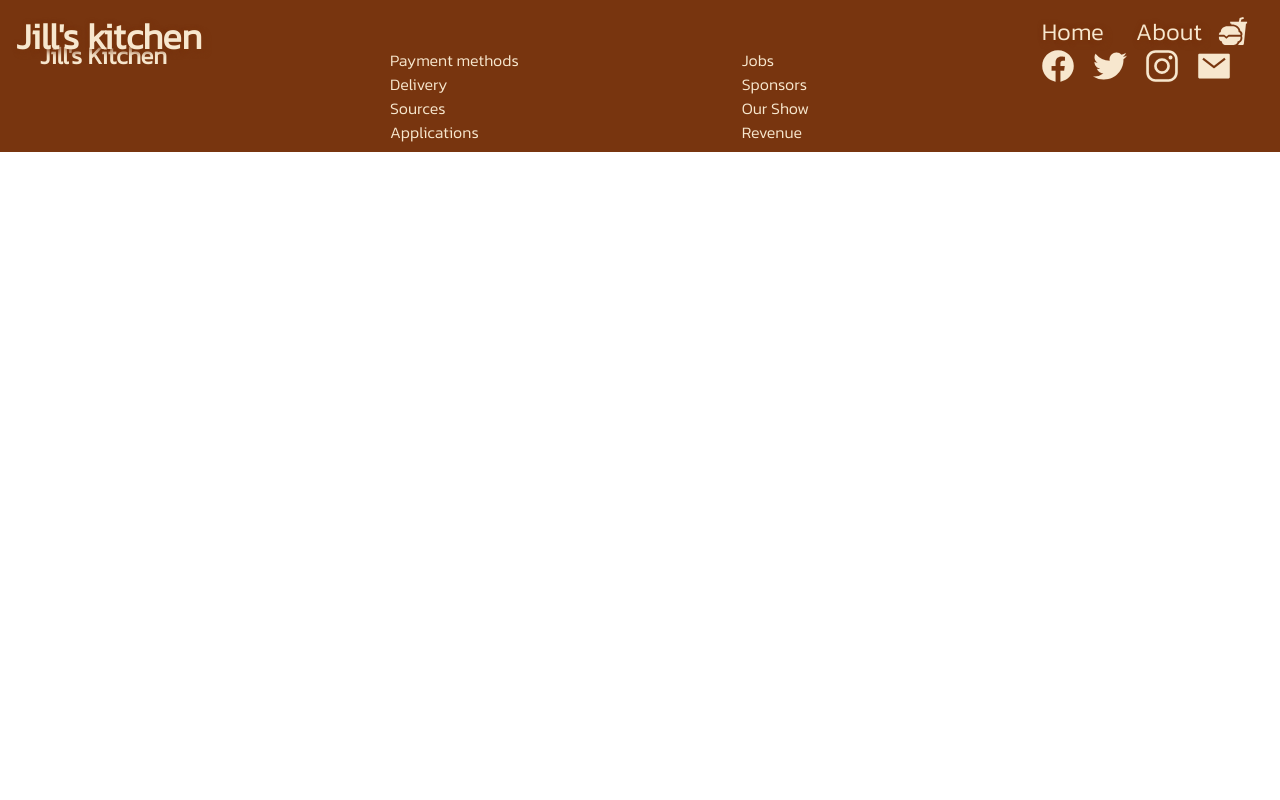
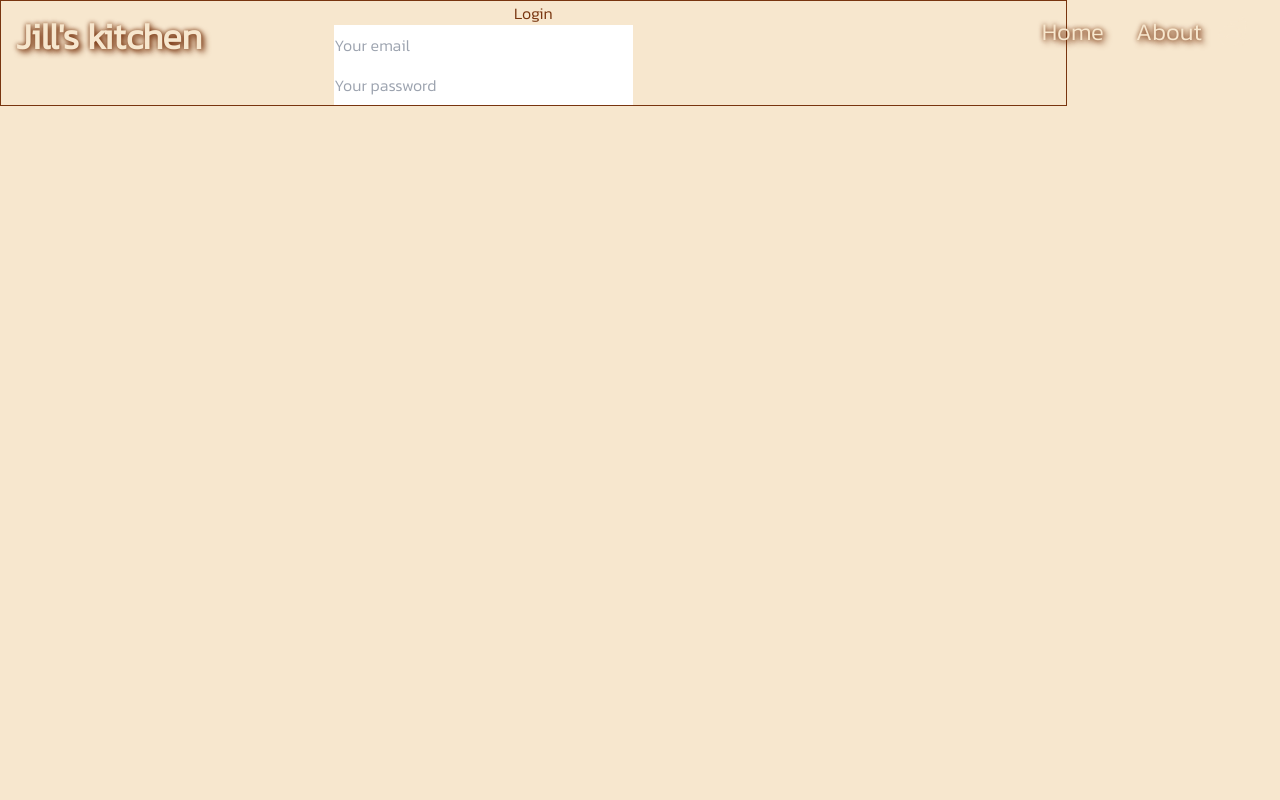
Before and after one commit to Divine-offishal/Jill-Foods, a React (Vite) app: page /login in a window 1280 px wide. Shown: the top 800 px of the page. Built offline with nearby package versions, Linux system fonts and the light colour scheme.

Commit message:
Auth forms added

```diff
--- /dev/null
+++ b/src/Pages/Auth/Login.jsx
@@ -0,0 +1,19 @@
+import React from 'react'
+
+const Login = () => {
+  return (
+    <div className='w-screen h-screen z-[99999]'>
+      <div className='w-10/12 h-auto border border-amber-900 text-amber-900 bg-primary grid justify-items-center'>
+        <h1>Login</h1>
+
+        {/* Install zodd or formink for form validation */}
+        <form>
+          <input className='h-10 w-9/12' placeholder='Your email' type='email'></input>
+          <input className='h-10 w-9/12' placeholder='Your password' type='password'></input>
+        </form>
+      </div>
+    </div>
+  )
+}
+
+export default Login
--- /dev/null
+++ b/src/Pages/Auth/Signin.jsx
@@ -0,0 +1,19 @@
+import React from 'react'
+
+const Signin = () => {
+  return (
+    <div className='w-screen h-screen z-[99999]'>
+      <div className='w-10/12 h-auto border border-amber-900 text-amber-900 bg-primary grid justify-items-center'>
+        <h1>Signin</h1>
+
+        {/* Install zodd or formink for form validation */}
+        <form>
+          <input className='h-10 w-9/12' placeholder='Your email' type='email'></input>
+          <input className='h-10 w-9/12' placeholder='Your password' type='password'></input>
+        </form>
+      </div>
+    </div>
+  )
+}
+
+export default Signin
--- a/src/Routes/AppRoutes.jsx
+++ b/src/Routes/AppRoutes.jsx
@@ -5,6 +5,8 @@ import About from '../Pages/About'
 import Cart from '../Pages/Cart/Cart'
 import MealsPage from '../Pages/MealsPage'
 import TeamPage from '../Pages/TeamPage'
+import Login from '../Pages/Auth/Login'
+import Signin from '../Pages/Auth/Signin'
 
 const AppRoutes = () => {
   return (
@@ -12,6 +14,8 @@ const AppRoutes = () => {
       <Route path='/' element={<Home/>}/>
       <Route path='/about' element={<About/>}/>
       <Route path='/cart' element={<Cart/>}/>
+      <Route path='/signin' element={<Signin/>}/>
+      <Route path='/login' element={<Login/>}/>
       <Route path='/meals/:name' element={<MealsPage/>}/>
       <Route path='/profile/:name' element={<TeamPage/>}/>
     </Routes>
```
